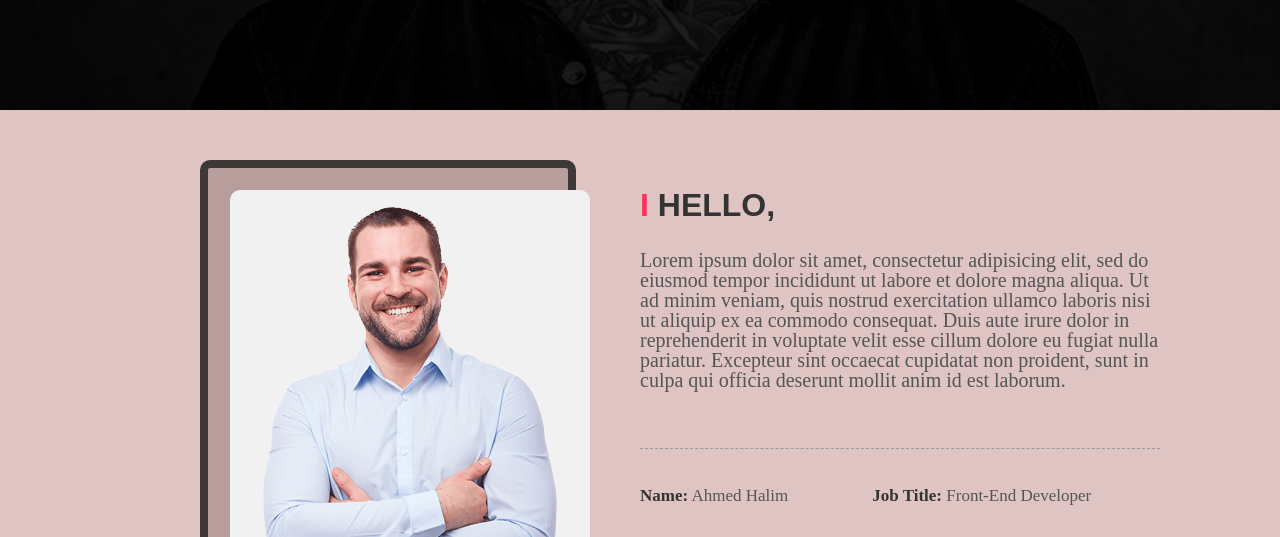
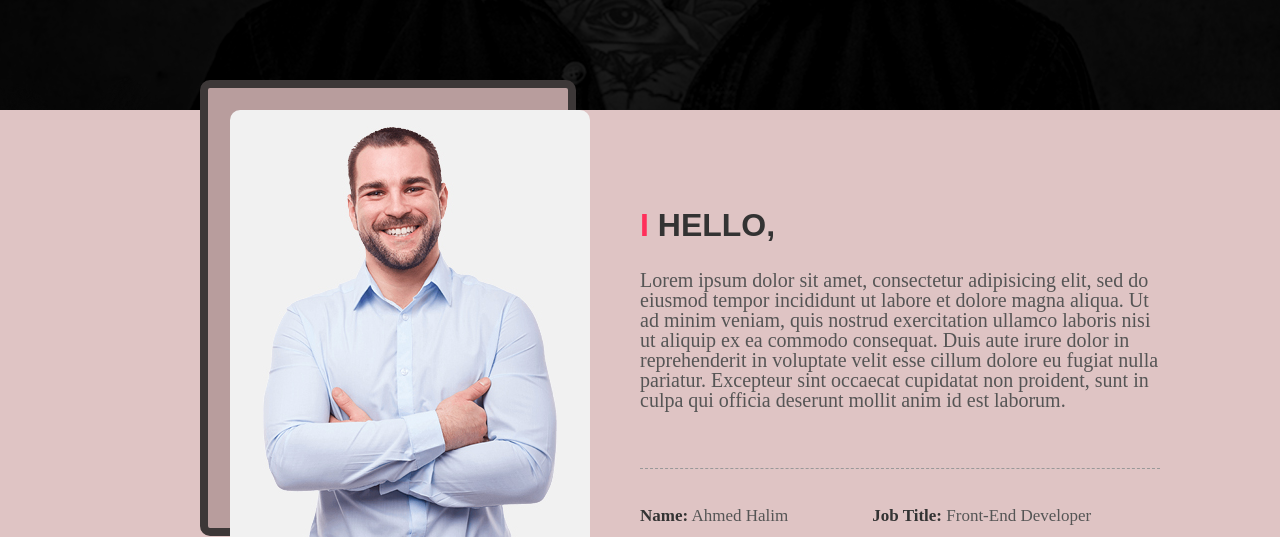
Before and after one commit to ahalim150/Products-shop, a plain HTML site: page index.html in a window 1280 px wide. Shown: the part 690-1227 px from the top of the page. Drawn offline with Linux system fonts and the light colour scheme.

Commit message:
Update style.css

```diff
--- a/style.css
+++ b/style.css
@@ -139,7 +139,7 @@ body{
     border-color: rgb(61, 56, 56);
     position: absolute;
     left: 200px;
-    top: 850px;
+    top: 770px;
 }
 
 .about-photo{
@@ -149,7 +149,7 @@ body{
     border-radius: 10px;
     position: absolute;
     left: 230px;
-    top: 880px;
+    top: 800px;
     overflow: hidden;
 }
 
@@ -175,7 +175,7 @@ body{
     min-height: 100%;
     width: 50%;
     float: right;
-    padding-top: 50px;
+    padding-top: 70px;
 
 }
 
```
